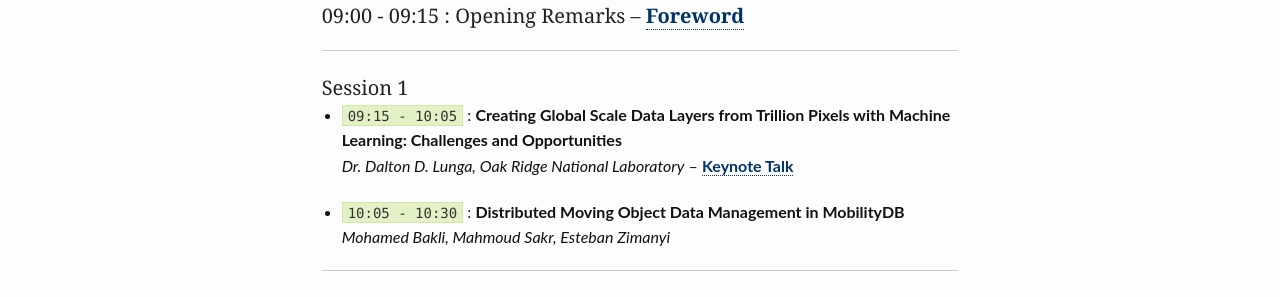
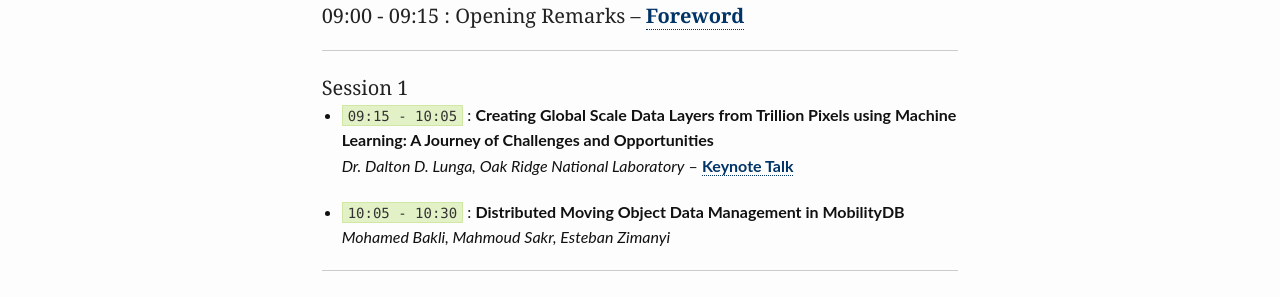
Before and after one commit to bigspatial2019/bigspatial-2018.github.io, a Jekyll site: the page built from program/index.md, in a window 1280 px wide. Shown: the part 547-844 px from the top of the page. Built offline with Jekyll 4.4.1, drawn with Linux system fonts in a browser that asks for light colours; comment, search, counter and statistics services are not loaded.

Commit message:
Update keynote

```diff
--- a/program/index.md
+++ b/program/index.md
@@ -21,7 +21,7 @@ header:
 
 #### Session 1
 
-* `09:15 - 10:05` : **Creating Global Scale Data Layers from Trillion Pixels with Machine Learning: Challenges and Opportunities**
+* `09:15 - 10:05` : **Creating Global Scale Data Layers from Trillion Pixels using Machine Learning: A Journey of Challenges and Opportunities**
 *Dr. Dalton D. Lunga, Oak Ridge National Laboratory* -- [**Keynote Talk**](/program/keynotes/#talk1)
 
 * `10:05 - 10:30` : **Distributed Moving Object Data Management in MobilityDB**
```
